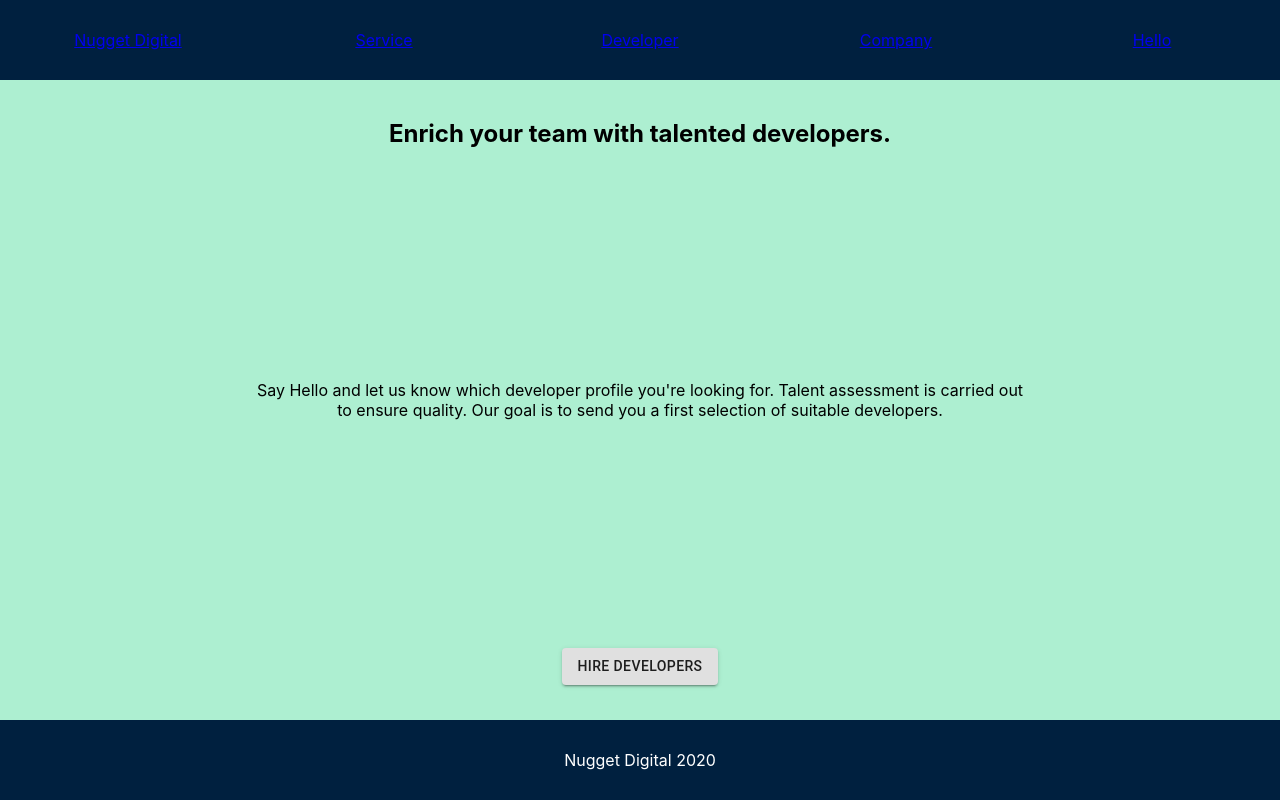
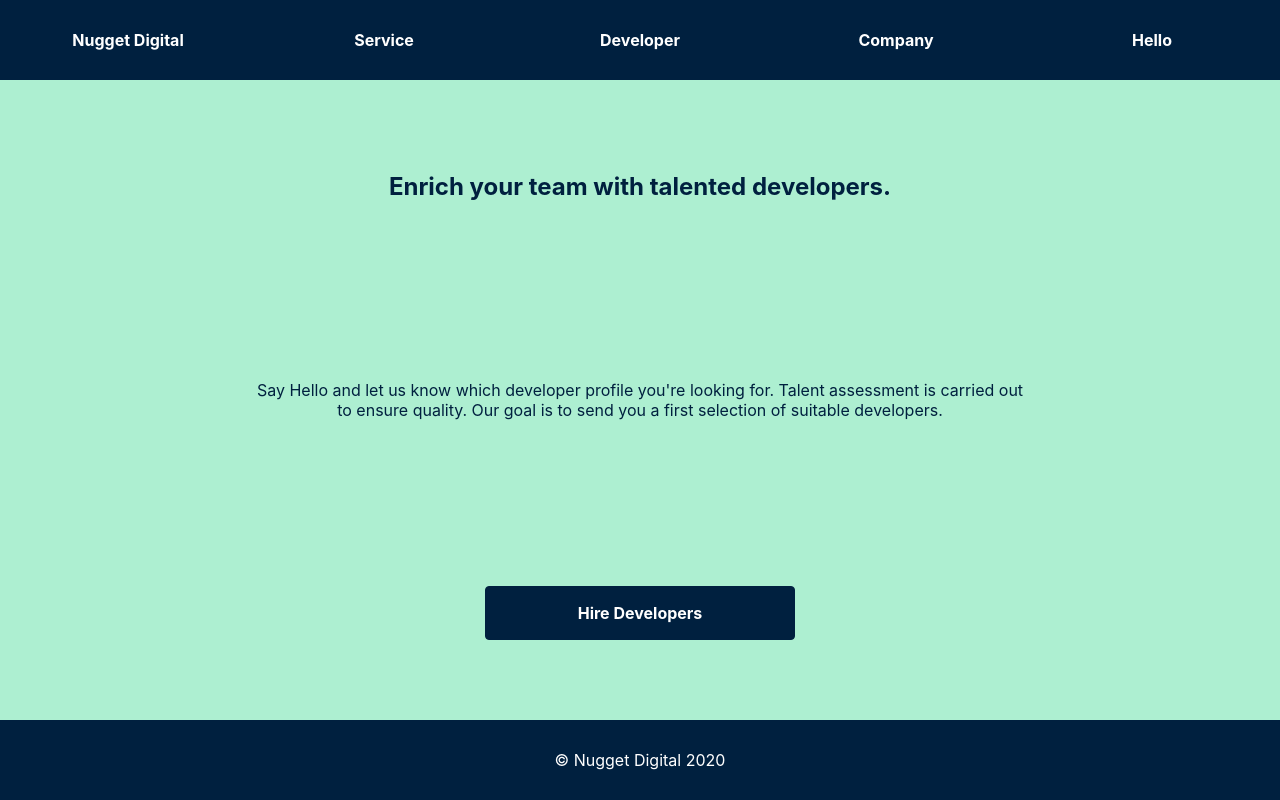
Before and after one commit to Balou9/rocketrecruiting, a React (Create React App) app in the folder nugget/: page /company in a window 1280 px wide. Built offline with nearby package versions, Linux system fonts and the light colour scheme.

Commit message:
style: finished layout

```diff
--- a/nugget/package.json
+++ b/nugget/package.json
@@ -3,7 +3,7 @@
   "version": "0.1.0",
   "private": true,
   "dependencies": {
-    "@material-ui/core": "^4.9.9",
+    "@material-ui/core": "^4.9.10",
     "@testing-library/jest-dom": "^4.2.4",
     "@testing-library/react": "^9.5.0",
     "@testing-library/user-event": "^7.2.1",
--- a/nugget/src/App.css
+++ b/nugget/src/App.css
@@ -1,8 +1,7 @@
-
-
 :root {
   --dark-blue: #00203FFF;
   --light-blue: #ADEFD1FF;
+  color: var(--dark-blue);
 }
 
 .AppContainer {
@@ -38,6 +37,17 @@
   text-align: center;
   justify-content: center;
   flex-basis: 100%;
+  text-decoration: none;
+  font-weight: bold;
+  color: #FFFFFF;
+}
+
+.nuggetLink:active,
+.serviceLink:active,
+.developerLink:active,
+.companyLink:active,
+.helloLink:active {
+  color: var(--light-blue);
 }
 
 .AppFooter {
@@ -62,7 +72,8 @@
   display: flex;
   align-items: center;
   flex-direction: column;
-  height: 100vh;
+  padding: 10vh 0vw 10vh 0vw;
+  height: 80vh;
   width: 100%;
   background-color: var(--light-blue);
   text-align: center;
@@ -88,9 +99,61 @@
   font-size: 2vmin;
 }
 
+.serviceContainer .col3 {
+  flex-direction: row;
+}
+
+.developerCta,
+.companyCta,
+.helloCta  {
+  display: flex;
+  justify-content: center;
+  align-items: center;
+  padding: 2vh 2vw 2vh 2vw;
+  border: solid 1px var(--dark-blue);
+  border-radius: 4px;
+  color: #FFFFFF;
+  background-color: var(--dark-blue);
+  width: 20vw;
+  font-weight: bold;
+  margin: auto;
+  text-decoration: none;
+}
+
+.developerCta:hover,
+.companyCta:hover,
+.helloCta:hover {
+  opacity: 0.9;
+}
+
+.developerCta:active,
+.companyCta:active,
+.helloCta:active {
+  opacity: 0.8;
+}
+
+.developerCta:visited,
+.companyCta:visited,
+.helloCta:visited {
+  opacity: 0.85;
+}
+
+.serviceCta,
+.githubLink,
+.contactCta {
+  color: var(--dark-blue);
+  text-decoration: none;
+}
+
+.serviceCta:hover,
+.githubLink:hover,
+.contactCta:hover {
+  font-weight: bold;
+}
+
+
 .logo {
   display: flex;
-  /* max-width: 100%; */
   margin: 0 auto;
   transform: rotate3d(1,1,1,0deg);
   width: 23vw;
--- a/nugget/src/components/Company.js
+++ /dev/null
@@ -1,22 +0,0 @@
-import React from 'react';
-import Button from '@material-ui/core/Button';
-
-export class Company extends React.Component {
-  render () {
-    return (
-      <div className="companyContainer" ref={this.companyRef}>
-        <div className="col1">
-          Enrich your team with talented developers.
-        </div>
-        <div className="col2">
-          Say Hello and let us know which developer profile you're looking for.
-          Talent assessment is carried out to ensure quality.
-          Our goal is to send you a first selection of suitable developers.
-        </div>
-        <div className="col3">
-          <Button variant="contained">Hire Developers</Button>
-        </div>
-      </div>
-    )
-  }
-}
--- a/nugget/src/components/Developer.js
+++ /dev/null
@@ -1,22 +0,0 @@
-import React from 'react';
-import Button from '@material-ui/core/Button';
-
-export class Developer extends React.Component {
-  render () {
-    return (
-      <div className="developerContainer">
-        <div className="col1">
-          You're interested in working abroad?
-        </div>
-        <div className="col2">
-          Take the opportunity to apply for software developer jobs in European IT Companies.
-          Send us an email in which you introduce yourself and your programming skills.
-          Link your <Button>Github</Button> profile or add an attachment/link to a project or repository you have contributed to.
-        </div>
-        <div className="col3">
-          <Button variant="contained">Apply for a job</Button>
-        </div>
-      </div>
-    )
-  }
-}
--- a/nugget/src/components/Frame.js
+++ b/nugget/src/components/Frame.js
@@ -5,11 +5,11 @@ export class Header extends React.Component {
   render () {
     return (
       <div className="AppHeader">
-        <div className="nuggetLink"><Link to ="/">Nugget Digital</Link></div>
-        <div className="serviceLink"><Link to ="/service">Service</Link></div>
-        <div className="developerLink"><Link to ="/developer">Developer</Link></div>
-        <div className="companyLink"><Link to ="/company">Company</Link></div>
-        <div className="helloLink"><Link to ="/hello">Hello</Link></div>
+        <Link className ="nuggetLink" to ="/">Nugget Digital</Link>
+        <Link className="serviceLink" to ="/service">Service</Link>
+        <Link className="developerLink" to ="/developer">Developer</Link>
+        <Link className="companyLink" to ="/company">Company</Link>
+        <Link className="helloLink" to ="/hello">Hello</Link>
       </div>
     )
   }
@@ -18,9 +18,9 @@ export class Header extends React.Component {
 export class Footer extends React.Component {
   render () {
     return (
-      <footer className="AppFooter">
-        Nugget Digital 2020
-      </footer>
+      <div className="AppFooter">
+        © Nugget Digital 2020
+      </div>
     )
   }
 }
--- a/nugget/src/components/Hello.js
+++ /dev/null
@@ -1,19 +0,0 @@
-import React from 'react';
-import Button from '@material-ui/core/Button';
-
-export class Hello extends React.Component {
-  render () {
-    return (
-      <div className="helloContainer" ref={this.helloRef}>
-        <div className="col1">
-          Say hello and let us know if you are open for a job opportunities in Europe or looking to hire developers.
-        </div>
-        <div className="col2">
-          <Button>hello@nuggetdigital.com</Button>
-        </div>
-        <div className="col3">
-        </div>
-      </div>
-    )
-  }
-}
--- a/nugget/src/components/Home.js
+++ /dev/null
@@ -1,29 +0,0 @@
-import React from 'react';
-
-export class Home extends React.Component {
-  render () {
-    return (
-      <div className="animationHeader">
-        <div className="col1"></div>
-        <div className="col2">
-          <svg className="logo" xmlns="http://www.w3.org/2000/svg" viewBox="0 0 64 64">
-            <circle className="circleFrame1"></circle>
-            <circle className="circleFrame2"></circle>
-            <g className="group">
-              <circle className="circle1"></circle>
-              <circle className="circle2"></circle>
-            </g>
-          </svg>
-        </div>
-        <div className="col3">
-          <div className="rocketHeader">
-            <div className="headerTitle">Nugget Digital</div>
-            <div className="headerDescription">
-              <a>Recruiting West African Developers for European Businesses</a>
-              </div>
-          </div>
-        </div>
-      </div>
-    )
-  }
-}
--- /dev/null
+++ b/nugget/src/components/Screens.js
@@ -0,0 +1,113 @@
+import React from 'react';
+import { NavLink, Link } from 'react-router-dom';
+
+export class Home extends React.Component {
+  render () {
+    return (
+      <div className="animationHeader">
+        <div className="col1"></div>
+        <div className="col2">
+          <svg className="logo" xmlns="http://www.w3.org/2000/svg" viewBox="0 0 64 64">
+            <circle className="circleFrame1"></circle>
+            <circle className="circleFrame2"></circle>
+            <g className="group">
+              <circle className="circle1"></circle>
+              <circle className="circle2"></circle>
+            </g>
+          </svg>
+        </div>
+        <div className="col3">
+          <div className="rocketHeader">
+            <div className="headerTitle">Nugget Digital</div>
+            <div className="headerDescription">
+              <NavLink className="serviceCta" to="/service">Recruiting West African Developers <br/>for European Businesses</NavLink>
+              </div>
+          </div>
+        </div>
+      </div>
+    )
+  }
+}
+
+export class Service extends React.Component {
+  render () {
+    return (
+      <div className="serviceContainer">
+        <div className="col1">
+          Nugget Digital recruits developers with at least one of the following profiles for European Businesses.
+        </div>
+        <div className="col2">
+          <li>AWS Engineer</li>
+          <li>Backend Engineer</li>
+          <li>Cloud Architect</li>
+          <li>DevOps Engineer</li>
+          <li>Frontend Developer</li>
+          <li>Java Developer</li>
+          <li>Javascript Developer</li>
+          <li>Mobile Developer (Android/iOS)</li>
+        </div>
+        <div className="col3">
+          <Link className="developerCta" to="/developer">Apply for a job</Link>
+          <Link className="companyCta" to="/company">Hire Developers</Link>
+        </div>
+      </div>
+    )
+  }
+}
+
+export class Developer extends React.Component {
+  render () {
+    return (
+      <div className="developerContainer">
+        <div className="col1">
+          You're interested in working abroad?
+        </div>
+        <div className="col2">
+          Take the opportunity to apply for software developer jobs in European IT Companies.
+          Send us an email in which you introduce yourself and your programming skills.
+          Link your <a className="githubLink" href="https://github.com">Github</a> profile or add an attachment/link to a project or repository you have contributed to.
+        </div>
+        <div className="col3">
+          <Link className="helloCta" to="/hello" variant="contained" color="primary">Apply for a job</Link>
+        </div>
+      </div>
+    )
+  }
+}
+
+export class Company extends React.Component {
+  render () {
+    return (
+      <div className="companyContainer">
+        <div className="col1">
+          Enrich your team with talented developers.
+        </div>
+        <div className="col2">
+          Say Hello and let us know which developer profile you're looking for.
+          Talent assessment is carried out to ensure quality.
+          Our goal is to send you a first selection of suitable developers.
+        </div>
+        <div className="col3">
+          <Link className="helloCta" to="/hello" variant="contained" color="primary">Hire Developers</Link>
+        </div>
+      </div>
+    )
+  }
+}
+
+export class Hello extends React.Component {
+  render () {
+    return (
+      <div className="helloContainer">
+        <div className="col1">
+          Say hello and let us know if you are open for a job opportunities in Europe or looking to hire developers.
+        </div>
+        <div className="col2">
+          <a className="contactCta" href="mailto:hello@nuggetdigital.com">hello@nuggetdigital.com</a>
+        </div>
+        <div className="col3">
+        </div>
+      </div>
+    )
+  }
+}
--- a/nugget/src/components/Service.js
+++ /dev/null
@@ -1,28 +0,0 @@
-import React from 'react';
-import Button from '@material-ui/core/Button';
-
-export class Service extends React.Component {
-  render () {
-    return (
-      <div className="serviceContainer">
-        <div className="col1">
-          Nugget Digital recruits developers with at least one of the following profiles for European Businesses.
-        </div>
-        <div className="col2">
-          <li>AWS Engineer</li>
-          <li>Backend Engineer</li>
-          <li>Cloud Architect</li>
-          <li>DevOps Engineer</li>
-          <li>Frontend Developer</li>
-          <li>Java Developer</li>
-          <li>Javascript Developer</li>
-          <li>Mobile Developer (Android/iOS)</li>
-        </div>
-        <div className="col3">
-          <Button variant="contained">Apply for a job</Button>
-          <Button variant="contained">Hire Developers</Button>
-        </div>
-      </div>
-    )
-  }
-}
```
Also changed, not shown: nugget/src/App.js (+8 -5 lines), 1 other file (tests, documents, lock files or other folders).
